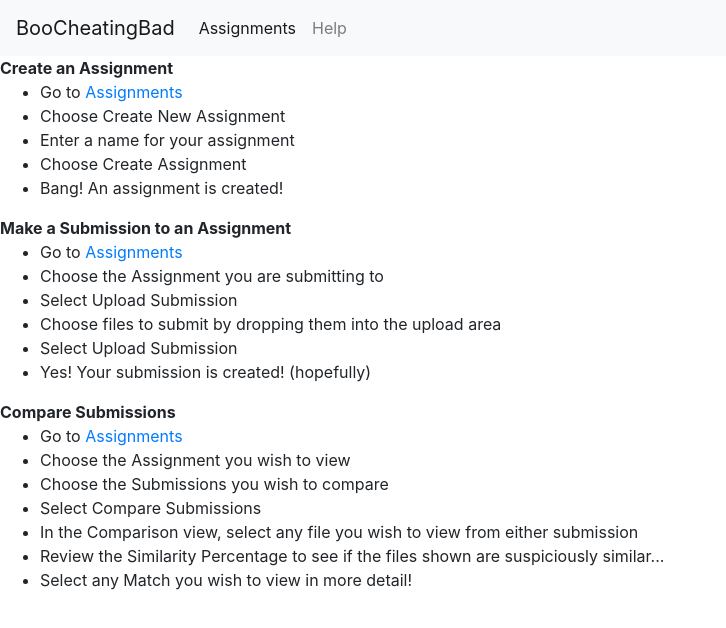
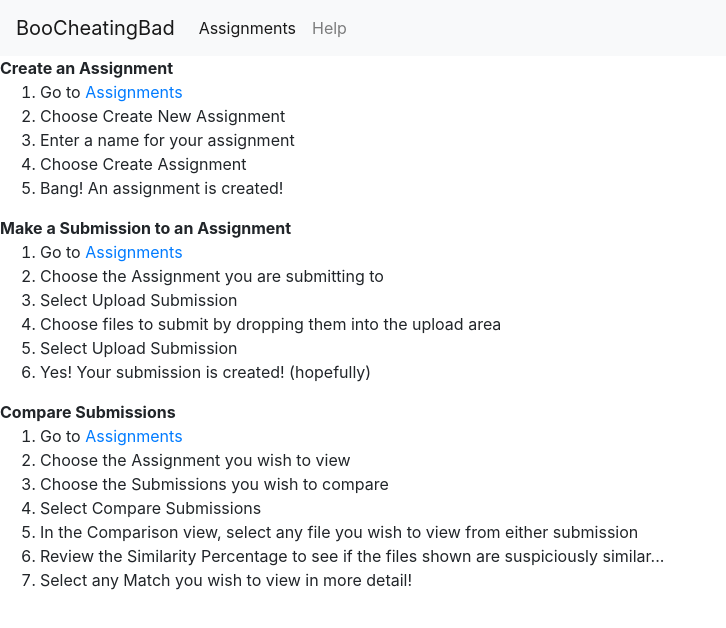
Before and after one commit to whysgai/BooPlagiraismBad, a React (Create React App) app in the folder bpb-front/: page /Help in a window 1280 px wide. Shown: the top 628 px of the page, without its empty margins (0-726 px from the left). Built offline with nearby package versions, Linux system fonts and the light colour scheme.

Commit message:
BPB-16 style: add ordered list styling

```diff
--- a/bpb-front/src/components/HelpComponent.tsx
+++ b/bpb-front/src/components/HelpComponent.tsx
@@ -16,30 +16,30 @@ class HelpComponent extends React.Component <PropTypes, {}> {
 
         <p>
           <b>Create an Assignment</b>
-          <ul>
+          <ol>
             <li>Go to <Link to="/">Assignments</Link></li>
             <li>Choose Create New Assignment</li>
             <li>Enter a name for your assignment</li>
             <li>Choose Create Assignment</li>
             <li>Bang! An assignment is created!</li>
-          </ul>
+          </ol>
         </p>
 
         <p>
           <b>Make a Submission to an Assignment</b>
-          <ul>
+          <ol>
             <li>Go to <Link to="/">Assignments</Link></li>
             <li>Choose the Assignment you are submitting to</li>
             <li>Select Upload Submission</li>
             <li>Choose files to submit by dropping them into the upload area</li>
             <li>Select Upload Submission</li>
             <li>Yes! Your submission is created! (hopefully)</li>
-          </ul>
+          </ol>
         </p>
 
         <p>
           <b>Compare Submissions</b>
-          <ul>
+          <ol>
             <li>Go to <Link to="/">Assignments</Link></li>
             <li>Choose the Assignment you wish to view</li>
             <li>Choose the Submissions you wish to compare</li>
@@ -47,7 +47,7 @@ class HelpComponent extends React.Component <PropTypes, {}> {
             <li>In the Comparison view, select any file you wish to view from either submission</li>
             <li>Review the Similarity Percentage to see if the files shown are suspiciously similar...</li>
             <li>Select any Match you wish to view in more detail!</li>
-          </ul>
+          </ol>
         </p>
       </div>
     );
```
